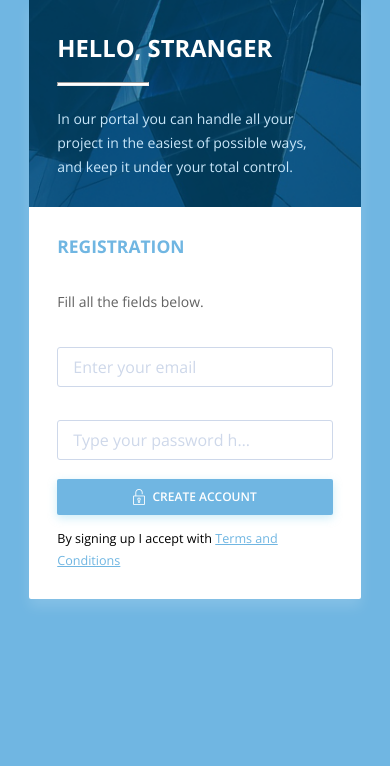
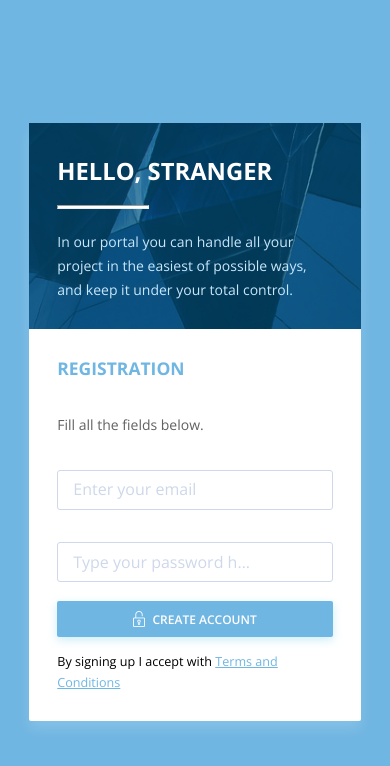
Before and after one commit to kutalova/test__task, a plain HTML site: page index.html in a window 390 px wide. Drawn offline with nearby package versions, Linux system fonts and the light colour scheme.

Commit message:
height fix

```diff
--- a/assets/style.scss
+++ b/assets/style.scss
@@ -23,7 +23,7 @@ body {
   display: flex;
   justify-content: center;
   align-items: center;
-  height: 100vh;
+  min-height: 100vh;
   .form {
     margin: 0 auto;
     display: flex;
@@ -173,7 +173,6 @@ body {
 
 @media screen and (max-width: 600px) {
   .form__wrapper {
-    height: auto;
     .form {
       flex-flow: column;
       height: auto;
```
Also changed, not shown: assets/style.css.
